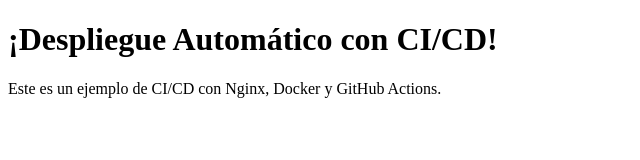
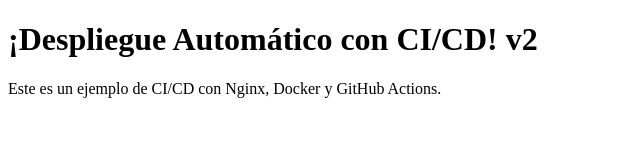
Before and after one commit to bruxx70/craftech-nginx, a plain HTML site: page docker/index.html in a window 1280 px wide. Shown: the full height of the page, 0-640 px from the left. Drawn offline with Linux system fonts and the light colour scheme.

Commit message:
container name

```diff
--- a/docker/index.html
+++ b/docker/index.html
@@ -6,7 +6,7 @@
     <title>Bienvenido a Nginx-2</title>
 </head>
 <body>
-    <h1>¡Despliegue Automático con CI/CD!</h1>
+    <h1>¡Despliegue Automático con CI/CD! v2</h1>
     <p>Este es un ejemplo de CI/CD con Nginx, Docker y GitHub Actions.</p>
 </body>
 </html>
```
